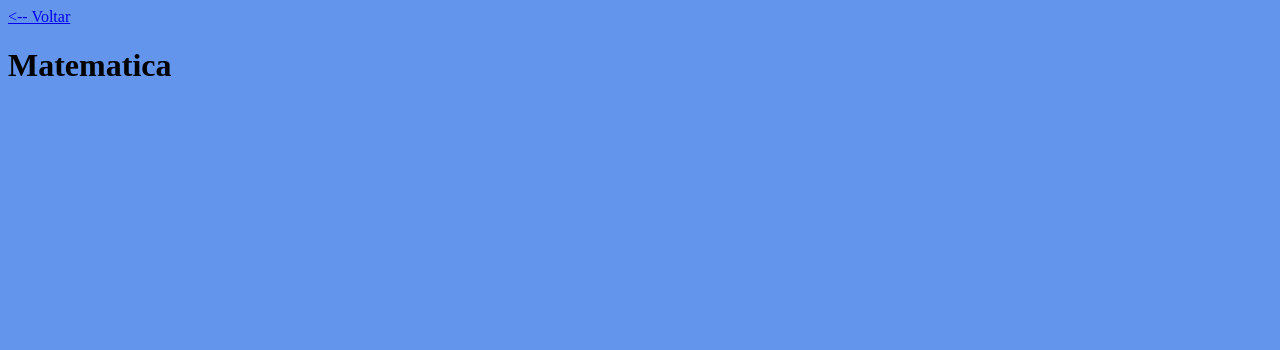
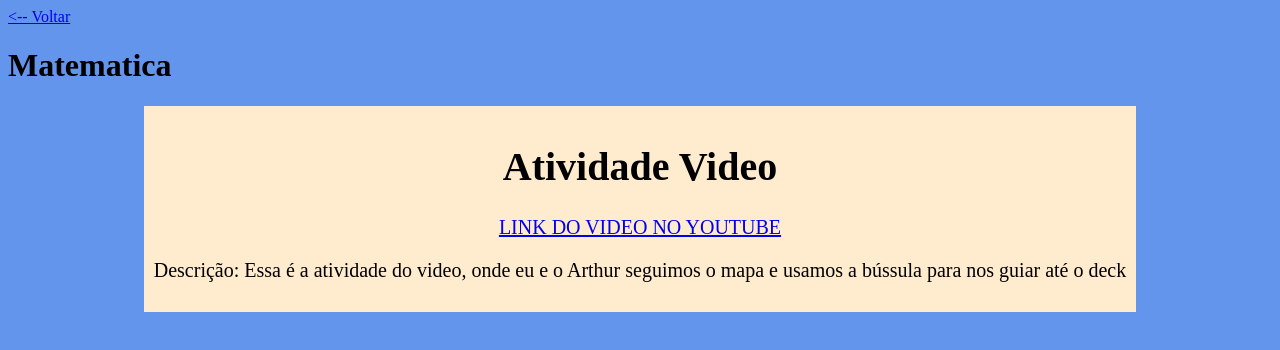
Before and after one commit to PedroLuis-Serra/-Portifolio-, a plain HTML site: page MATERIAS/paginas/matematica.html in a window 1280 px wide. Drawn offline with Linux system fonts and the light colour scheme.

Commit message:
add mtm atv

```diff
--- a/MATERIAS/paginas/matematica.html
+++ b/MATERIAS/paginas/matematica.html
@@ -11,7 +11,11 @@
 <body>
     <a href="../materias.html"><-- Voltar</a>
     <h1>Matematica</h1>
-
+    <div class="atividade">
+        <h1>Atividade Video</h1>
+       <a href="https://www.youtube.com/watch?v=VDQtPHU4oDk" target="_blank">LINK DO VIDEO NO YOUTUBE</a>
+        <p>Descrição: Essa é a atividade do video, onde eu e o Arthur seguimos o mapa e usamos a bússula para nos guiar até o deck</p>
+    </div>
     <div>
     </div>
 </body>
```
